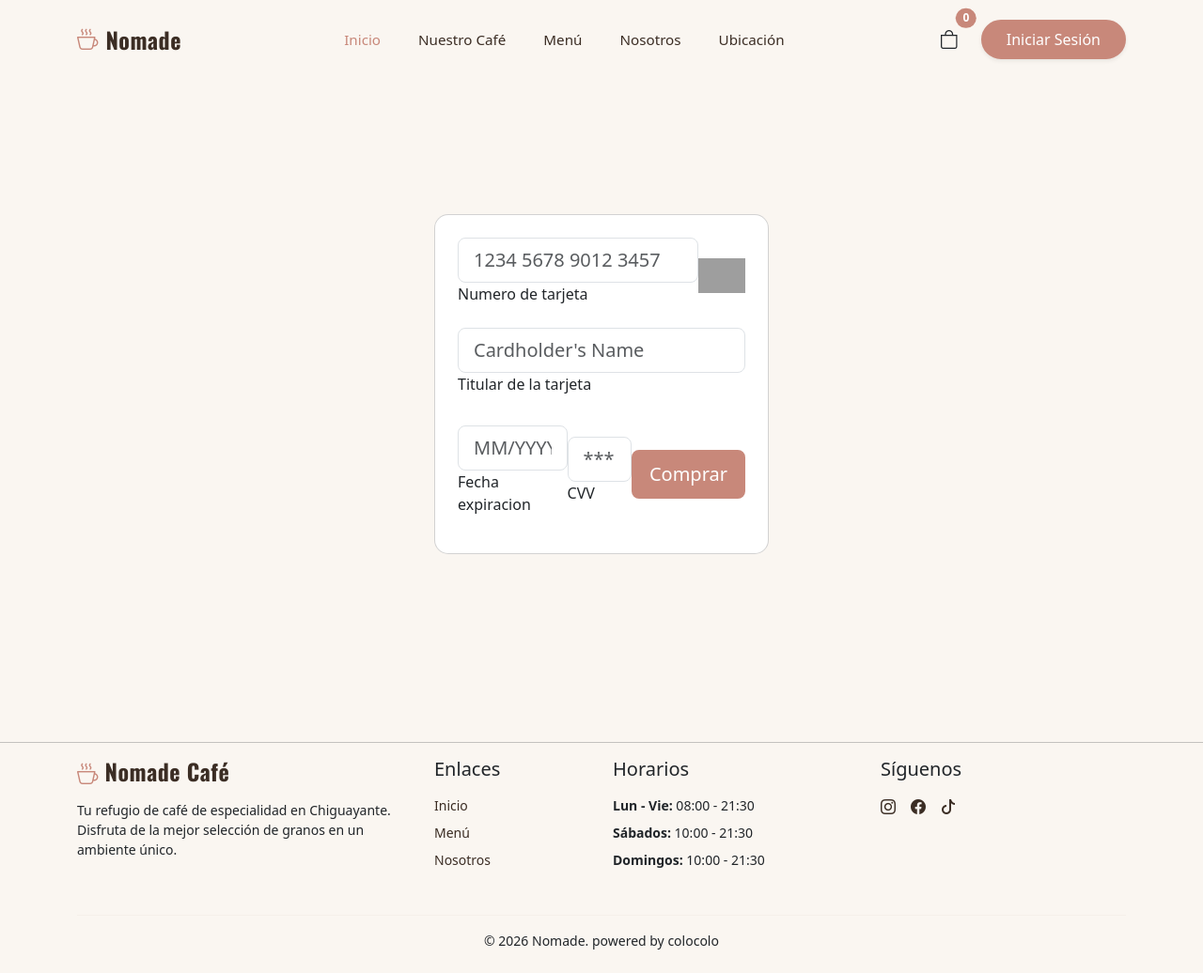
After one commit to xannbtw/webdjango, a Django app: page /pago.html/ in a window 1280 px wide. The commit adds this page. Shown: the whole page at 94% size. Run offline with Django 5.2, Linux system fonts and the light colour scheme; grey boxes are pictures that could not be loaded.

Commit message:
pagp.html falta terminar

```diff
--- a/catalogo/templates/catalogo/carrito.html
+++ b/catalogo/templates/catalogo/carrito.html
@@ -41,7 +41,7 @@
                     <h3 class="brand-text">Total: <span style="color: var(--primary);">${{ total_carrito }}</span></h3>
                     <div class="mt-3 d-flex gap-2">
                         <a href="{% url 'menu' %}" class="btn btn-outline-dark rounded-pill px-4">Seguir Comprando</a>
-                        <a href="#" class="btn rounded-pill px-4 shadow-sm">Finalizar Pedido</a>
+                        <a href="{% url 'pago' %}" class="btn rounded-pill px-4 shadow-sm">Finalizar Pedido</a>
                     </div>
                 </div>
             </div>
--- /dev/null
+++ b/catalogo/templates/catalogo/pago.html
@@ -0,0 +1,45 @@
+{% extends 'catalogo/base.html'%}
+
+{% block content %}
+<section class="gradient-custom">
+  <div class="container my-5 py-5">
+    <div class="row d-flex justify-content-center py-5">
+      <div class="col-md-7 col-lg-5 col-xl-4">
+        <div class="card" style="border-radius: 15px;">
+          <div class="card-body p-4">
+            <form>
+              <div class="d-flex justify-content-between align-items-center mb-3">
+                <div data-mdb-input-init class="form-outline">
+                  <input type="text" id="typeText" class="form-control form-control-lg" placeholder="1234 5678 9012 3457" minlength="19" maxlength="19" />
+                  <label class="form-label" for="typeText">Numero de tarjeta</label>
+                </div>
+                <img src="https://img.icons8.com/color/48/000000/visa.png" width="50px" />
+              </div>
+
+              <div class="d-flex justify-content-between align-items-center mb-4">
+                <div data-mdb-input-init class="form-outline">
+                  <input type="text" id="typeName" class="form-control form-control-lg" siez="17" placeholder="Cardholder's Name" />
+                  <label class="form-label" for="typeName">Titular de la tarjeta</label>
+                </div>
+              </div>
+
+              <div class="d-flex justify-content-between align-items-center pb-2">
+                <div data-mdb-input-init class="form-outline">
+                  <input type="text" class="form-control form-control-lg" placeholder="MM/YYYY" size="7" minlength="7" maxlength="7"/>
+                  <label class="form-label">Fecha expiracion</label>
+                </div>
+                <div data-mdb-input-init class="form-outline">
+                  <input type="password" id="typeText2" class="form-control form-control-lg"
+                    placeholder="***" size="1" minlength="3" maxlength="3" />
+                  <label class="form-label" for="typeText2">CVV</label>
+                </div>
+                <button type="button" class="btn btn-info btn-lg btn-rounded">Comprar</button>
+              </div>
+            </form>
+          </div>
+        </div>
+      </div>
+    </div>
+  </div>
+</section>
+{% endblock content%}
--- a/catalogo/urls.py
+++ b/catalogo/urls.py
@@ -10,5 +10,6 @@ urlpatterns = [
     path('ubicacion/', views.ubi_views, name='ubicacion'),
     path('agregar/<int:producto_id>/', views.agregar_carrito, name='agregar_carrito'),
     path('carrito/', views.ver_carrito, name='ver_carrito'),
-    path('eliminar_carrito/<int:producto_id>/', views.eliminar_carrito, name='eliminar_carrito')
+    path('eliminar_carrito/<int:producto_id>/', views.eliminar_carrito, name='eliminar_carrito'),
+    path('pago.html/', views.pago_views, name='pago')
 ]
--- a/catalogo/views.py
+++ b/catalogo/views.py
@@ -92,6 +92,9 @@ def eliminar_carrito(request, producto_id):
 
     return redirect('ver_carrito')
 
+def pago_views(request):
+    return render(request, 'catalogo/pago.html')
+
 from django.contrib.auth.forms import UserCreationForm
 from django.contrib.auth import login
 from django.shortcuts import render, redirect
```
Also changed, not shown: db.sqlite3.
